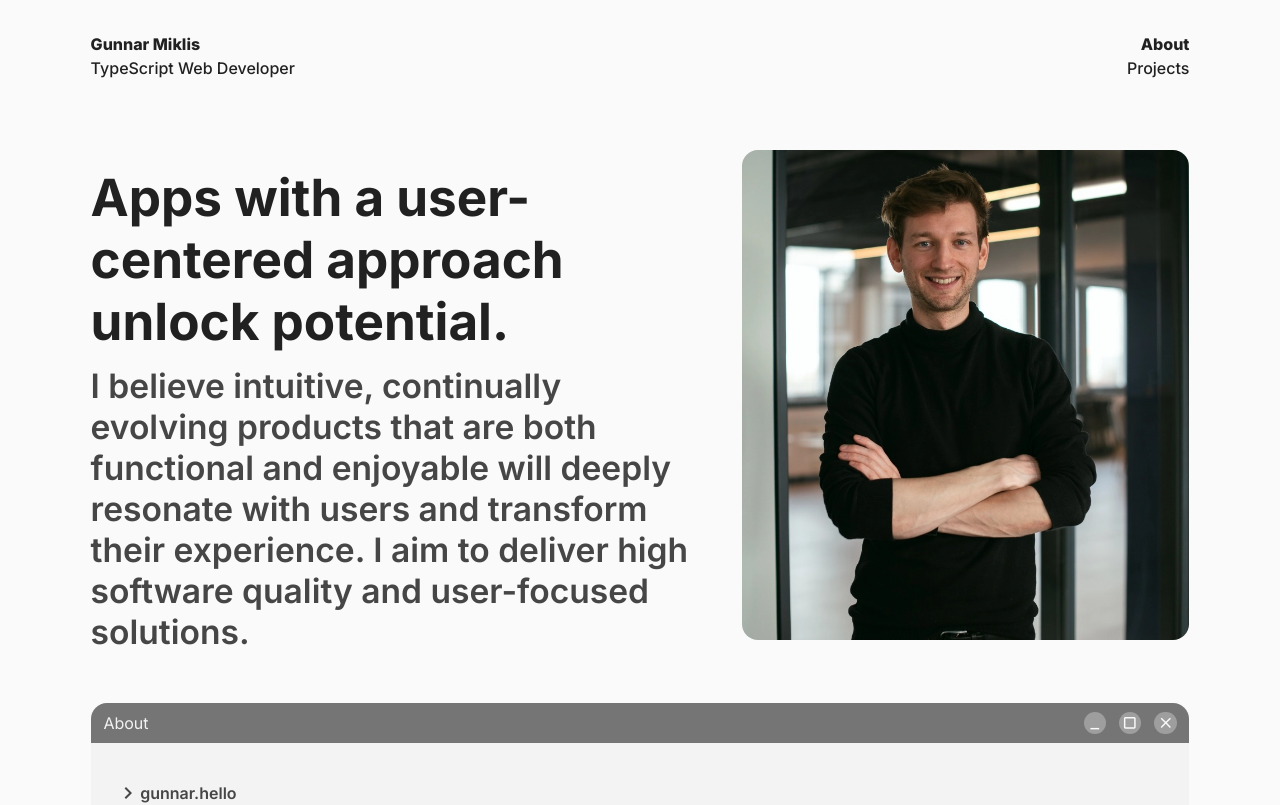
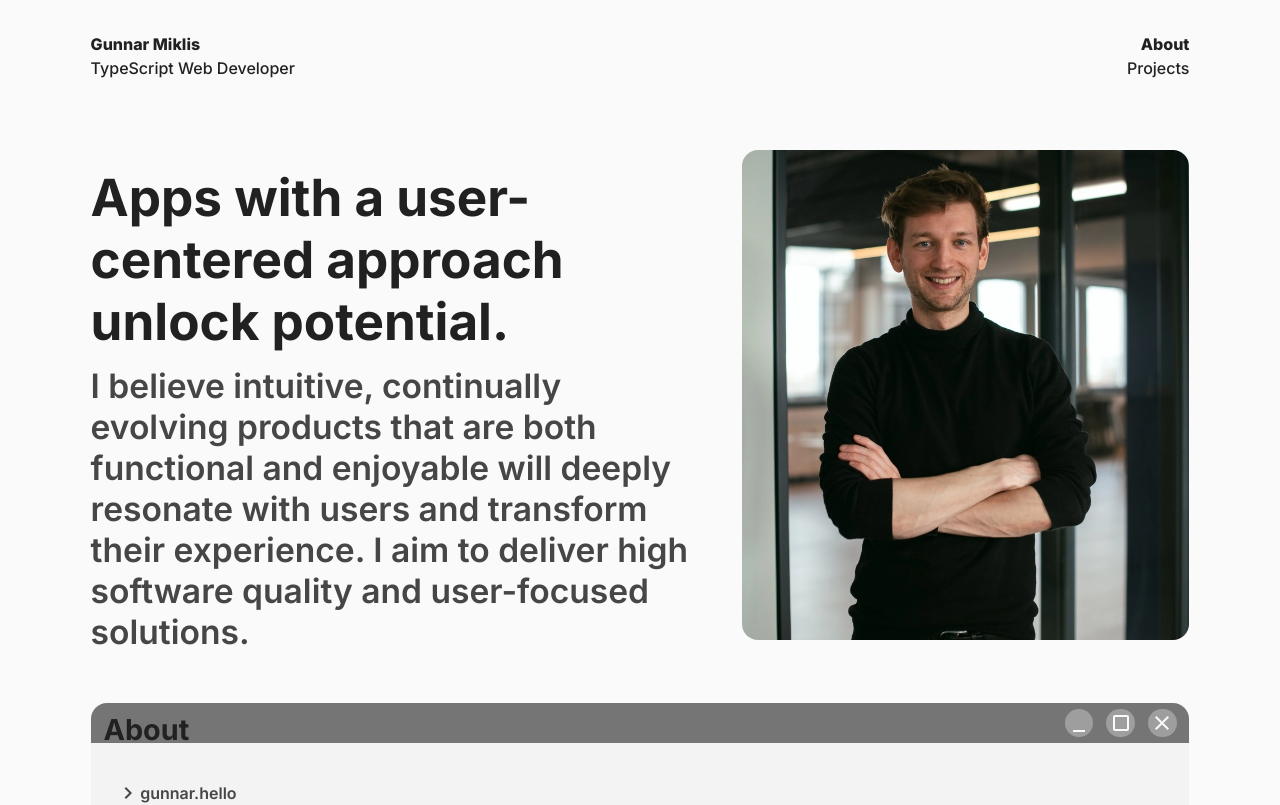
Before and after one commit to gunnar-miklis/portfolio, a React (Vite) app: page / in a window 1280 px wide. Shown: the top 805 px of the page. Built offline with nearby package versions, Linux system fonts and the light colour scheme.

Commit message:
undo css modules

```diff
--- a/src/components/Footer.tsx
+++ b/src/components/Footer.tsx
@@ -1,11 +1,10 @@
-import styles from '@styles/components/footer.module.css';
+import '@styles/components/footer.css';
 
 export default function Footer() {
   return (
-    <footer className={styles['footer']}>
-      <p className={styles['footer__text']}>
-        <span>&lt;&#47;&gt;</span> with{' '}
-        <span className={styles['footer__text-heart']}>&#9825;</span>
+    <footer className='footer'>
+      <p className='footer__text'>
+        <span>&lt;&#47;&gt;</span> with <span className='footer__text-heart'>&#9825;</span>
       </p>
     </footer>
   );
--- a/src/components/TagsList.tsx
+++ b/src/components/TagsList.tsx
@@ -1,13 +1,15 @@
 import { getAllTagsFromProjects } from '@data/filter';
 import Chip from '@components/common/Chip';
-import styles from '@styles/components/tagslist.module.css';
+import '@styles/components/tagslist.css';
 
 export default function TagsList() {
   const allTags = getAllTagsFromProjects();
   return (
-    <div className={styles['tags-list']} title='Tags' aria-label='Tags'>
+    <div className='tags-list' title='Tags' aria-label='Tags'>
       {allTags.map((tag) => (
-        <Chip className={styles['chip']} key={tag}>{tag}</Chip>
+        <Chip className='tags-list__chip' key={tag}>
+          {tag}
+        </Chip>
       ))}
     </div>
   );
--- a/src/components/Terminal.tsx
+++ b/src/components/Terminal.tsx
@@ -5,40 +5,40 @@ import CloseIcon from '@mui/icons-material/Close';
 
 import { aboutListItems } from '@data/terminal';
 import Paper from '@components/common/Paper';
-import styles from '@styles/components/terminal.module.css';
+import '@styles/components/terminal.css';
 
 export default function Terminal() {
   return (
-    <Paper className={styles['terminal']}>
-      <div className={styles['terminal__top-bar']}>
-        <h3 className={`heading-3 ${styles['heading-3--about']}`}>About</h3>
-        <div className={styles['terminal__decorative-group']}>
-          <span className={styles['terminal__decorative-item']}>
-            <MinimizeIcon className={styles['terminal__decorative-icon']} />
+    <Paper className='terminal'>
+      <div className='terminal__top-bar'>
+        <h3 className='heading-3 heading-3--about'>About</h3>
+        <div className='terminal__decorative-group'>
+          <span className='terminal__decorative-item'>
+            <MinimizeIcon className='terminal__decorative-icon' />
           </span>
-          <span className={styles['terminal__decorative-item']}>
-            <MaximizeIcon className={styles['terminal__decorative-icon']} />
+          <span className='terminal__decorative-item'>
+            <MaximizeIcon className='terminal__decorative-icon' />
           </span>
-          <span className={styles['terminal__decorative-item']}>
-            <CloseIcon className={styles['terminal__decorative-icon']} />
+          <span className='terminal__decorative-item'>
+            <CloseIcon className='terminal__decorative-icon' />
           </span>
         </div>
       </div>
 
-      <div className={styles['terminal__content']}>
+      <div className='terminal__content'>
         {aboutListItems.map((item) => (
           <div key={item.in}>
-            <p className={styles['terminal__input']}>
+            <p className='terminal__input'>
               <Icon />
               {item.in}
             </p>
-            <div className={styles['terminal__output']}>{item.out}</div>
+            <div className='terminal__output'>{item.out}</div>
           </div>
         ))}
 
         <div>
-          <p className={styles['terminal__input']}>
-            <Icon /> <span className={styles['terminal__cursor']} />
+          <p className='terminal__input'>
+            <Icon /> <span className='terminal__cursor' />
           </p>
         </div>
       </div>
--- a/src/data/terminal.tsx
+++ b/src/data/terminal.tsx
@@ -5,7 +5,7 @@ import AutoGraphRoundedIcon from '@mui/icons-material/AutoGraphRounded';
 import CenterFocusWeakRoundedIcon from '@mui/icons-material/CenterFocusWeakRounded';
 
 import ExternalLink from '@components/common/ExternalLink';
-import styles from '@styles/components/terminal.module.css';
+import '@styles/components/terminal.css';
 
 const name = 'gunnar';
 
@@ -19,7 +19,7 @@ export const aboutListItems: AboutListItem[] = [
     in: `${name}.hello`,
     out: (
       <>
-        <p className={styles['terminal__text-with-icon']}>
+        <p className='terminal__text-with-icon'>
           Nice to meet you!
           <AwesomeIcon fontSize='small' />
         </p>
@@ -39,7 +39,7 @@ export const aboutListItems: AboutListItem[] = [
     in: `${name}.isOpenForWork && when`,
     out: (
       <p>
-        <span className={styles['terminal__text-highlight']}>TRUE</span>; immediately
+        <span className='terminal__text-highlight'>TRUE</span>; immediately
       </p>
     ),
   },
@@ -74,13 +74,13 @@ export const aboutListItems: AboutListItem[] = [
     in: `${name}.personality`,
     out: (
       <>
-        <p className={styles['terminal__text-with-icon']}>
+        <p className='terminal__text-with-icon'>
           <AutoGraphRoundedIcon fontSize='small' /> Loves new challenges, eager to learn.
         </p>
-        <p className={styles['terminal__text-with-icon']}>
+        <p className='terminal__text-with-icon'>
           <Diversity1Icon fontSize='small' /> Calm and patient individual, easy to get along.
         </p>
-        <p className={styles['terminal__text-with-icon']}>
+        <p className='terminal__text-with-icon'>
           <CenterFocusWeakRoundedIcon fontSize='small' /> Attention-to-detail, conscientious and
           diligent, high quality delivery.
         </p>
--- a/src/styles/components/tagslist.module.css
+++ b/src/styles/components/tagslist.css
@@ -4,6 +4,6 @@
   justify-content: center;
   gap: var(--space-sm);
 }
-.chip {
+.tags-list__chip {
   background-color: var(--col-card-bg);
 }
--- a/src/styles/components/terminal.module.css
+++ b/src/styles/components/terminal.css
@@ -1,9 +1,9 @@
 /* SEMANTIC MODIFIER */
 .heading-3--about {
-  color: light-dark(#f5f5f5fa, #f5f5f5fa) !important; /* FIXME */
-  font-size: 1rem !important; /* FIXME */
-  font-weight: 400 !important; /* FIXME */
-  margin-top: 0 !important; /* FIXME */
+  color: light-dark(#f5f5f5fa, #f5f5f5fa);
+  font-size: 1rem;
+  font-weight: 400;
+  margin-top: 0;
 }
 
 /* COMPONENT CLASSES */
@@ -48,7 +48,7 @@
   background-color: light-dark(#9e9e9e, #757575);
 }
 .terminal__decorative-icon {
-  font-size: 1.1rem !important;  /* FIXME */
+  font-size: 1.1rem;
 }
 
 /* Window Content */
```
Also changed, not shown: src/styles/components/footer.css (renamed from src/styles/components/footer.module.css).
